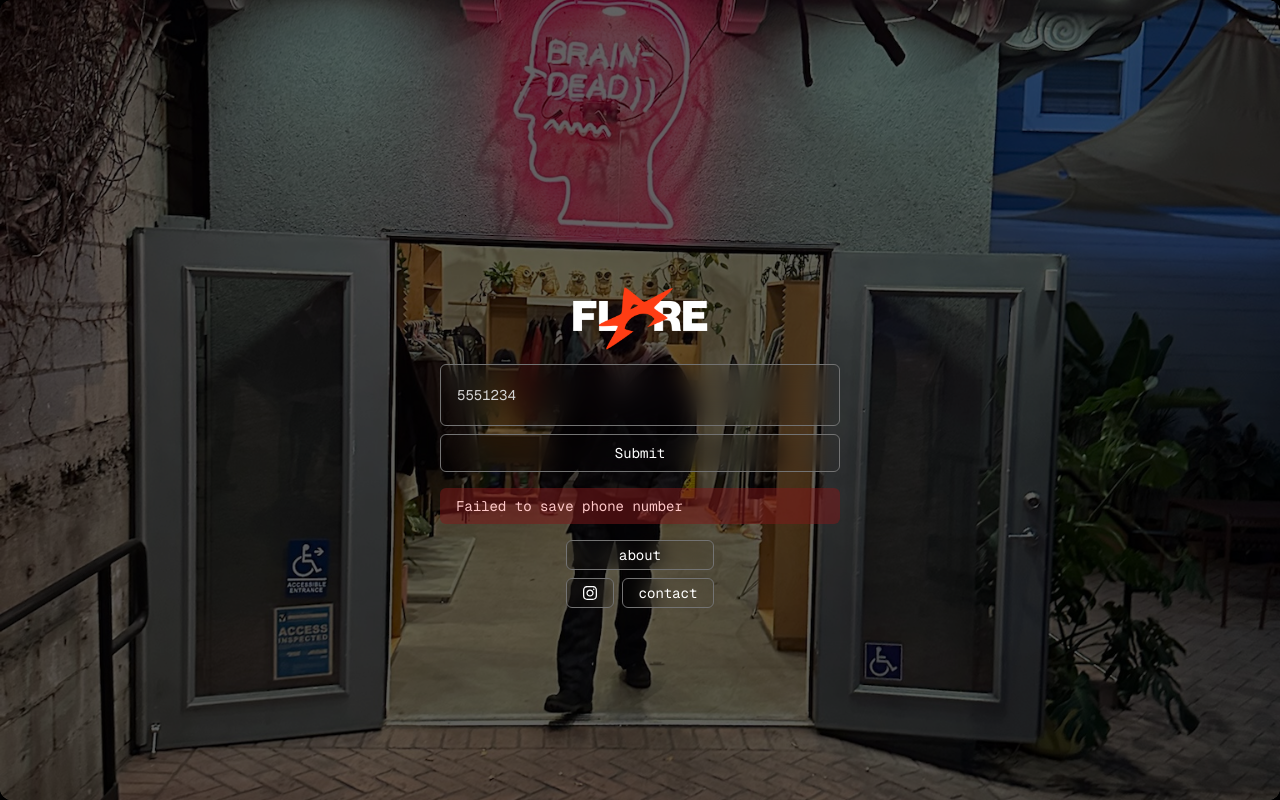
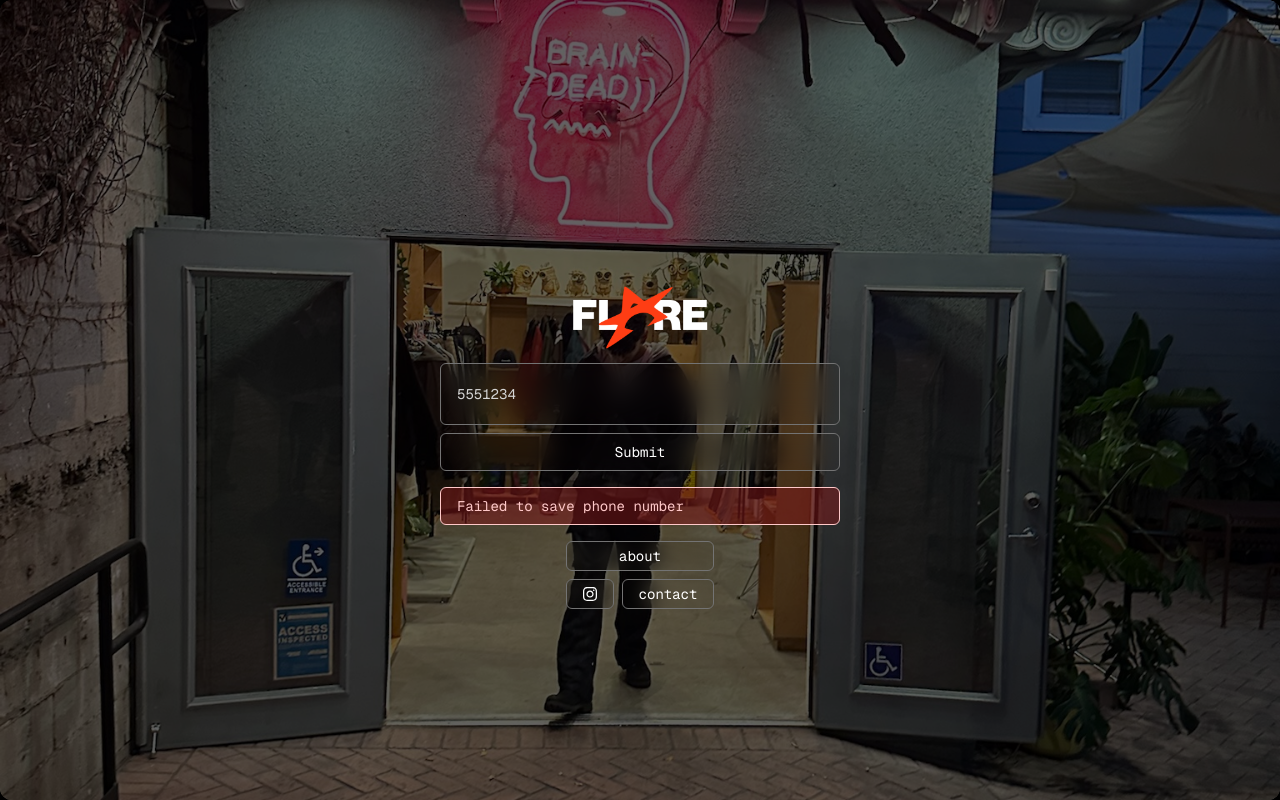
Before and after one commit to Cbassed/Flarewebsite, a Next.js app: page / in a window 1280 px wide. Both pictures are taken after typing "5551234" into the empty fields and a click on the button "Submit". Built offline with nearby package versions, Linux system fonts and the light colour scheme; no server answers.

Commit message:
imade it red this time fs

```diff
--- a/app/page.tsx
+++ b/app/page.tsx
@@ -231,9 +231,9 @@ export default function Home() {
                   </form>
 
                   {submitMessage && (
-                     <div className={`w-full px-4 py-2 rounded-md ${
+                     <div className={`w-full px-4 py-2 rounded-md border ${
                         isSuccess
-                           ? 'bg-black text-white border-red-500' // Changed from text-green-200 to text-white
+                           ? 'bg-red-700 text-white border-red-500' // Changed from text-green-200 to text-white
                            : 'bg-red-900/50 text-red-200'
                      }`}>
                         {submitMessage}
```
